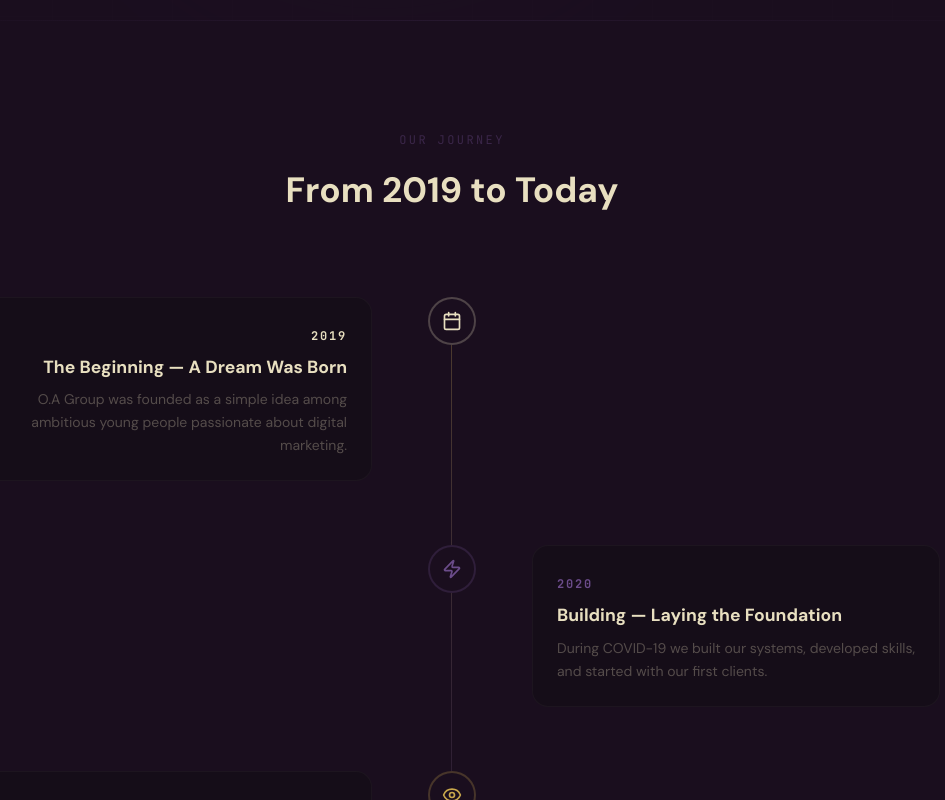
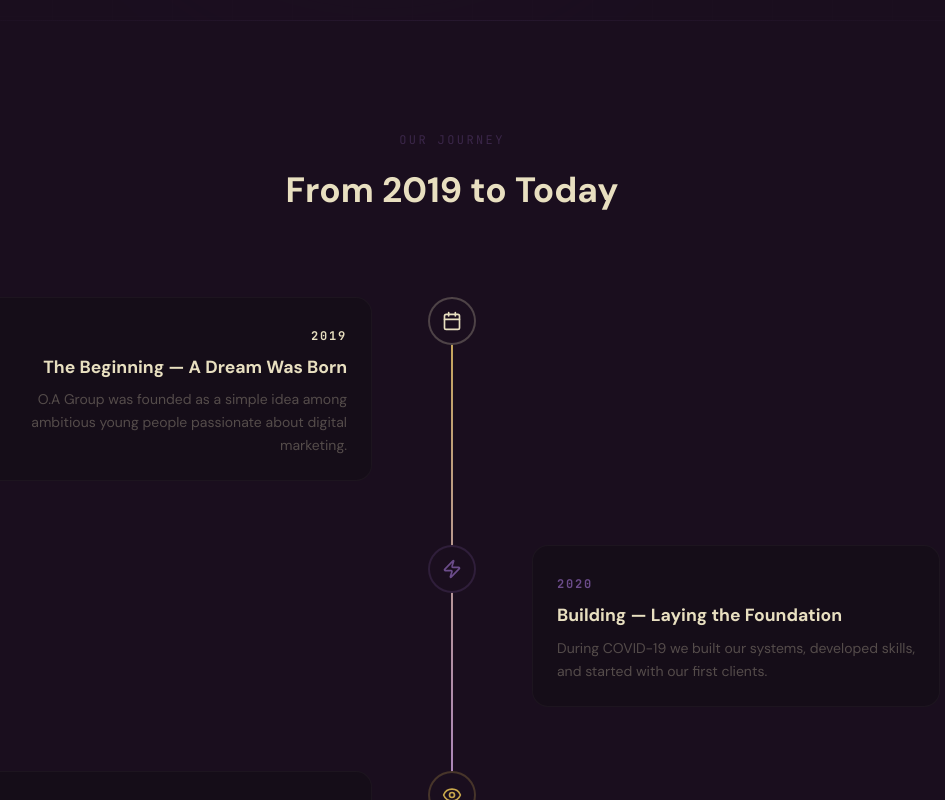
Before and after one commit to ahmedmamdouh120456-source/oagroupofficial, a React (Vite) app: page /about in a window 1280 px wide. Shown: the part 800-1600 px from the top of the page, without its empty margins (188-1133 px from the left). Built offline with nearby package versions, Linux system fonts and the light colour scheme.

Commit message:
Update website and add global presence

```diff
--- a/src/app/App.tsx
+++ b/src/app/App.tsx
@@ -2,6 +2,7 @@
 import { RouterProvider } from "react-router";
 import { Toaster } from "sonner";
 import { router } from "./routes";
+import { CursorGlow } from "./components/CursorGlow";
 
 export default function App() {
   useEffect(() => {
@@ -11,6 +12,7 @@
   return (
     <>
       <Toaster position="top-center" theme="dark" />
+      <CursorGlow />
       <RouterProvider router={router} />
     </>
   );
--- /dev/null
+++ b/src/app/components/CursorGlow.tsx
@@ -0,0 +1,96 @@
+import { useEffect, useRef, useState } from "react";
+import { motion, AnimatePresence } from "motion/react";
+
+/* Soft light/halo that follows the cursor, with a stronger ripple on click/tap */
+export function CursorGlow() {
+  const glowRef = useRef<HTMLDivElement>(null);
+  const [visible, setVisible] = useState(false);
+  const [ripples, setRipples] = useState<{ id: number; x: number; y: number }[]>([]);
+
+  useEffect(() => {
+    // Skip on touch-only / coarse pointers where there's no hovering cursor
+    let raf = 0;
+    let tx = 0, ty = 0;
+
+    const move = (x: number, y: number) => {
+      tx = x; ty = y;
+      if (!visible) setVisible(true);
+      if (!raf) {
+        raf = requestAnimationFrame(() => {
+          raf = 0;
+          if (glowRef.current) {
+            glowRef.current.style.transform = `translate3d(${tx - 250}px, ${ty - 250}px, 0)`;
+          }
+        });
+      }
+    };
+
+    const onMouseMove = (e: MouseEvent) => move(e.clientX, e.clientY);
+    const onTouchMove = (e: TouchEvent) => {
+      const t = e.touches[0];
+      if (t) move(t.clientX, t.clientY);
+    };
+    const onLeave = () => setVisible(false);
+
+    const spawnRipple = (x: number, y: number) => {
+      const id = Date.now() + Math.random();
+      setRipples((r) => [...r, { id, x, y }]);
+      setTimeout(() => setRipples((r) => r.filter((p) => p.id !== id)), 700);
+    };
+    const onDown = (e: MouseEvent) => { move(e.clientX, e.clientY); spawnRipple(e.clientX, e.clientY); };
+    const onTouchStart = (e: TouchEvent) => {
+      const t = e.touches[0];
+      if (t) { move(t.clientX, t.clientY); spawnRipple(t.clientX, t.clientY); }
+    };
+
+    window.addEventListener("mousemove", onMouseMove, { passive: true });
+    window.addEventListener("touchmove", onTouchMove, { passive: true });
+    window.addEventListener("mousedown", onDown, { passive: true });
+    window.addEventListener("touchstart", onTouchStart, { passive: true });
+    window.addEventListener("mouseleave", onLeave);
+
+    return () => {
+      window.removeEventListener("mousemove", onMouseMove);
+      window.removeEventListener("touchmove", onTouchMove);
+      window.removeEventListener("mousedown", onDown);
+      window.removeEventListener("touchstart", onTouchStart);
+      window.removeEventListener("mouseleave", onLeave);
+      if (raf) cancelAnimationFrame(raf);
+    };
+  }, [visible]);
+
+  return (
+    <div className="pointer-events-none fixed inset-0 z-[60] overflow-hidden">
+      {/* Following halo */}
+      <div
+        ref={glowRef}
+        className="absolute top-0 left-0 w-[500px] h-[500px] rounded-full transition-opacity duration-500"
+        style={{
+          opacity: visible ? 1 : 0,
+          background:
+            "radial-gradient(circle, rgba(150,180,255,0.04) 0%, rgba(150,180,255,0.018) 42%, transparent 68%)",
+          willChange: "transform",
+        }}
+      />
+      {/* Click / tap ripples */}
+      <AnimatePresence>
+        {ripples.map((r) => (
+          <motion.div
+            key={r.id}
+            initial={{ scale: 0.2, opacity: 0.5 }}
+            animate={{ scale: 1.6, opacity: 0 }}
+            exit={{ opacity: 0 }}
+            transition={{ duration: 0.7, ease: "easeOut" }}
+            className="absolute w-[260px] h-[260px] rounded-full"
+            style={{
+              left: r.x - 130,
+              top: r.y - 130,
+              background:
+                "radial-gradient(circle, rgba(150,180,255,0.10) 0%, rgba(150,180,255,0.05) 42%, transparent 70%)",
+            }}
+          />
+        ))}
+      </AnimatePresence>
+    </div>
+  );
+}
--- a/src/app/components/pages/AboutPage.tsx
+++ b/src/app/components/pages/AboutPage.tsx
@@ -1,4 +1,5 @@
-import { motion } from "motion/react";
+import { motion, useScroll, useTransform } from "motion/react";
+import { useRef } from "react";
 import { useLang } from "../LanguageContext";
 import logoImg from "../../../imports/540454450_122108095274987112_4613267991255325676_n.jpg";
 import img4 from "../../../imports/4.jpg";
@@ -12,6 +13,13 @@
   const { t, lang } = useLang();
   const font = lang === "ar" ? "'Cairo', sans-serif" : "'DM Sans', sans-serif";
   const mono = "'JetBrains Mono', monospace";
+
+  const timelineRef = useRef<HTMLDivElement>(null);
+  const { scrollYProgress: timelineProgress } = useScroll({
+    target: timelineRef,
+    offset: ["start 75%", "end 60%"],
+  });
+  const fillOpacity = useTransform(timelineProgress, [0, 0.15], [0.35, 1]);
 
   const timeline = [
     { year: "2019", title: t("البداية — وُلد الحلم", "The Beginning — A Dream Was Born"), desc: t("تأسست O.A Group كفكرة بسيطة بين مجموعة من الشباب الطموح الذين يملكون شغفًا حقيقيًا بالتسويق الرقمي.", "O.A Group was founded as a simple idea among ambitious young people passionate about digital marketing."), icon: <Calendar className="w-5 h-5" />, color: "#E8DFC0" },
@@ -130,10 +138,16 @@
             </h2>
           </motion.div>
 
-          <div className="relative">
+          <div className="relative" ref={timelineRef}>
             {/* Center line */}
-            <div className="absolute top-0 bottom-0 start-6 md:start-1/2 w-px md:-translate-x-px">
-              <div className="h-full bg-gradient-to-b from-[#C9A84C]/30 via-[#6B4C8A]/20 to-transparent" />
+            <div className="absolute top-0 bottom-0 start-6 md:start-1/2 w-[2px] md:-translate-x-px overflow-hidden rounded-full">
+              {/* Faint track */}
+              <div className="absolute inset-0 bg-[#E8DFC0]/[0.06]" />
+              {/* Scroll-linked progress fill */}
+              <motion.div
+                className="absolute top-0 left-0 w-full h-full origin-top rounded-full bg-gradient-to-b from-[#C9A84C] via-[#A87FC4] to-[#6B4C8A] shadow-[0_0_12px_rgba(201,168,76,0.5)]"
+                style={{ scaleY: timelineProgress, opacity: fillOpacity }}
+              />
             </div>
 
             {timeline.map((item, i) => (
--- a/src/app/components/pages/GlobalPresencePage.tsx
+++ b/src/app/components/pages/GlobalPresencePage.tsx
@@ -83,7 +83,8 @@
         <div className="max-w-7xl mx-auto px-6">
           <div className="grid md:grid-cols-2 gap-12 md:gap-16 items-center">
             {/* Text */}
-            <motion.div initial={{ opacity: 0, x: lang === "ar" ? 30 : -30 }} whileInView={{ opacity: 1, x: 0 }} viewport={{ once: true }}>
+            <motion.div initial={{ opacity: 0, x: lang === "ar" ? 30 : -30 }} whileInView={{ opacity: 1, x: 0 }} viewport={{ once: true }}
+              className="order-2 md:order-1">
               <span className="text-[#C9A84C]/50 tracking-[0.2em] text-xs mb-4 block" style={{ fontFamily: mono }}>
                 {t("حضورنا في السعودية", "PRESENCE IN SAUDI ARABIA")}
               </span>
@@ -129,10 +130,11 @@
             </motion.div>
 
             {/* Editorial browser mockup */}
-            <motion.div initial={{ opacity: 0, scale: 0.96 }} whileInView={{ opacity: 1, scale: 1 }} viewport={{ once: true }} transition={{ duration: 0.7 }}
-              className="relative">
+            <motion.a href="https://siffah.com/" target="_blank" rel="noopener noreferrer"
+              initial={{ opacity: 0, scale: 0.96 }} whileInView={{ opacity: 1, scale: 1 }} viewport={{ once: true }} transition={{ duration: 0.7 }}
+              className="relative block group order-1 md:order-2 cursor-pointer">
               <div className="absolute -inset-4 bg-gradient-to-br from-[#C9A84C]/10 to-transparent blur-2xl rounded-3xl" />
-              <div className="relative rounded-2xl overflow-hidden border border-[#E8DFC0]/10 shadow-[0_30px_80px_rgba(0,0,0,0.5)] bg-[#150D18]">
+              <div className="relative rounded-2xl overflow-hidden border border-[#E8DFC0]/10 shadow-[0_30px_80px_rgba(0,0,0,0.5)] bg-[#150D18] transition-all duration-500 group-hover:scale-[1.02] group-hover:border-[#C9A84C]/30">
                 {/* Browser chrome */}
                 <div className="flex items-center gap-2 px-4 py-3 border-b border-[#E8DFC0]/[0.06] bg-[#120A14]">
                   <span className="w-2.5 h-2.5 rounded-full bg-[#E8DFC0]/20" />
@@ -151,9 +153,15 @@
                     <MapPin className="w-3.5 h-3.5 text-[#C9A84C]" />
                     <span className="text-[#E8DFC0]/80 text-xs" style={{ fontFamily: mono }}>{t("السعودية", "SAUDI ARABIA")}</span>
                   </div>
+                  {/* Visit hint */}
+                  <div className="absolute bottom-4 end-4 inline-flex items-center gap-1.5 px-3 py-1.5 rounded-full bg-[#E8DFC0] text-[#1A0E1E] opacity-0 group-hover:opacity-100 transition-opacity duration-300"
+                    style={{ fontFamily: font, fontWeight: 700 }}>
+                    <span className="text-xs">{t("زيارة الموقع", "Visit Site")}</span>
+                    <ArrowUpRight className="w-3.5 h-3.5" />
+                  </div>
                 </div>
               </div>
-            </motion.div>
+            </motion.a>
           </div>
         </div>
       </section>
@@ -170,10 +178,11 @@
         <div className="max-w-7xl mx-auto px-6 relative z-10">
           <div className="grid md:grid-cols-2 gap-12 md:gap-16 items-center">
             {/* Cinematic visual */}
-            <motion.div initial={{ opacity: 0, scale: 0.96 }} whileInView={{ opacity: 1, scale: 1 }} viewport={{ once: true }} transition={{ duration: 0.7 }}
-              className="relative order-2 md:order-1">
+            <motion.a href="https://www.instagram.com/Fxstudio.egy/" target="_blank" rel="noopener noreferrer"
+              initial={{ opacity: 0, scale: 0.96 }} whileInView={{ opacity: 1, scale: 1 }} viewport={{ once: true }} transition={{ duration: 0.7 }}
+              className="relative block group order-1 cursor-pointer">
               <div className="absolute -inset-4 bg-gradient-to-br from-[#A87FC4]/10 to-transparent blur-2xl rounded-3xl" />
-              <div className="relative rounded-2xl overflow-hidden border border-[#A87FC4]/15 shadow-[0_30px_90px_rgba(0,0,0,0.6)] aspect-[4/5] md:aspect-[4/3]">
+              <div className="relative rounded-2xl overflow-hidden border border-[#A87FC4]/15 shadow-[0_30px_90px_rgba(0,0,0,0.6)] aspect-[4/5] md:aspect-[4/3] transition-all duration-500 group-hover:scale-[1.02] group-hover:border-[#A87FC4]/40">
                 <img src={fxStudioLocation} alt={t("استوديو FXSTUDIO", "FXSTUDIO location")} className="w-full h-full object-cover" />
                 {/* Cinematic overlay */}
                 <div className="pointer-events-none absolute inset-0" style={{ background: "linear-gradient(to top, rgba(13,7,16,0.75) 0%, rgba(13,7,16,0.1) 40%, transparent 70%)" }} />
@@ -186,12 +195,18 @@
                   <span className="block text-[#E8DFC0] tracking-[0.3em]" style={{ fontFamily: mono, fontWeight: 700, fontSize: "clamp(1.1rem, 3vw, 1.5rem)" }}>FXSTUDIO</span>
                   <span className="block text-[#E8DFC0]/40 text-xs tracking-[0.2em] mt-1" style={{ fontFamily: mono }}>CREATIVE PRODUCTION</span>
                 </div>
+                {/* Visit hint */}
+                <div className="absolute bottom-5 end-5 inline-flex items-center gap-1.5 px-3 py-1.5 rounded-full bg-gradient-to-r from-[#6B4C8A] to-[#A87FC4] text-[#E8DFC0] opacity-0 group-hover:opacity-100 transition-opacity duration-300"
+                  style={{ fontFamily: font, fontWeight: 700 }}>
+                  <span className="text-xs">{t("زيارة إنستجرام", "Visit Instagram")}</span>
+                  <ArrowUpRight className="w-3.5 h-3.5" />
+                </div>
               </div>
-            </motion.div>
+            </motion.a>
 
             {/* Text */}
             <motion.div initial={{ opacity: 0, x: lang === "ar" ? -30 : 30 }} whileInView={{ opacity: 1, x: 0 }} viewport={{ once: true }}
-              className="order-1 md:order-2">
+              className="order-2">
               <span className="text-[#A87FC4]/60 tracking-[0.2em] text-xs mb-4 block" style={{ fontFamily: mono }}>
                 {t("استوديو الإبداع لدينا", "OUR CREATIVE STUDIO")}
               </span>
--- a/src/app/components/pages/WorksPage.tsx
+++ b/src/app/components/pages/WorksPage.tsx
@@ -88,7 +88,7 @@
           </div>
 
           {/* Grid */}
-          <div className="columns-1 sm:columns-2 lg:columns-3 gap-5 space-y-5">
+          <div className="columns-2 lg:columns-3 gap-3 sm:gap-5 space-y-3 sm:space-y-5">
             <AnimatePresence mode="popLayout">
               {filtered.map((p, i) => (
                 <motion.div key={`${lang}-${filter}-${i}`}
```
Also changed, not shown: src/app/components/pages/HomePage.tsx (+10 -9 lines).
